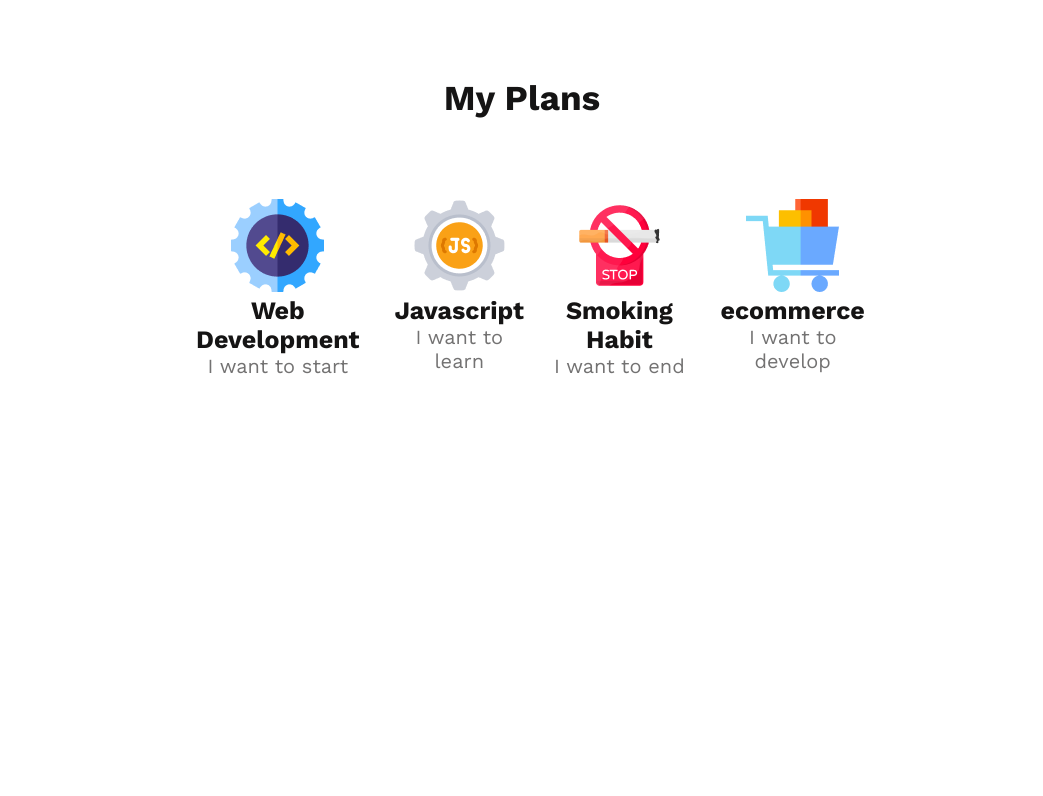
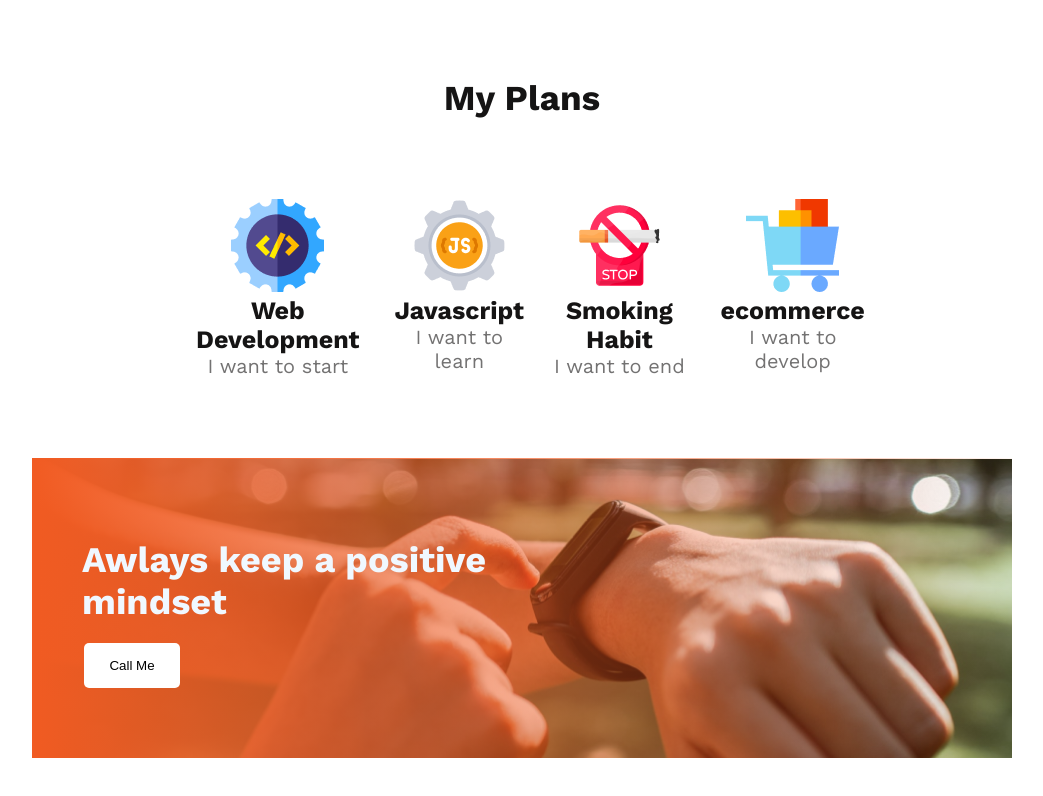
Before and after one commit to abulhossainofficial/Portfoliotasks, a plain HTML site: page index.html in a window 1280 px wide. Shown: the part 1695-2491 px from the top of the page, without its empty margins (118-1161 px from the left). Before the commit the page ends 2153 px from the top, so only its background shows below. Drawn offline with nearby package versions, Linux system fonts and the light colour scheme.

Commit message:
positive

```diff
--- a/index.html
+++ b/index.html
@@ -89,7 +89,14 @@
           </div>
         </div>
       </section>
+      <!-- This is the postive section  -->
+      <section class="positive-section">
+        <div class="positiv">
+          <h1>Awlays keep a positive mindset</h1>
+          <button>Call Me</button>
+        </div>
+      </section>
+      <footer></footer>
     </main>
-    <footer></footer>
   </body>
 </html>
--- a/style/portfolio.css
+++ b/style/portfolio.css
@@ -107,3 +107,31 @@ header {
   font-size: 20px;
   font-weight: 500;
 }
+.positive-section {
+  width: 980px;
+  height: 300px;
+  background: linear-gradient(90deg, #f15b22 0%, rgba(241, 91, 34, 0) 100%),
+    url("../images/watch.png") center/cover,
+    url("../images/gradient3.png") center/cover;
+  margin: 50px auto;
+  padding: 0;
+  display: flex;
+  justify-content: center;
+  align-items: center;
+  text-align: center;
+}
+.positiv h1 {
+  font-size: 36px;
+  font-weight: 700;
+  text-align: left;
+  margin: 30px 470px 20px 50px;
+  color: aliceblue;
+}
+
+.positiv button {
+  margin: 0px 830px 20px 50px;
+  border-radius: 5px;
+  background: #fff;
+  border: 0;
+  padding: 15px 25px;
+}
```
